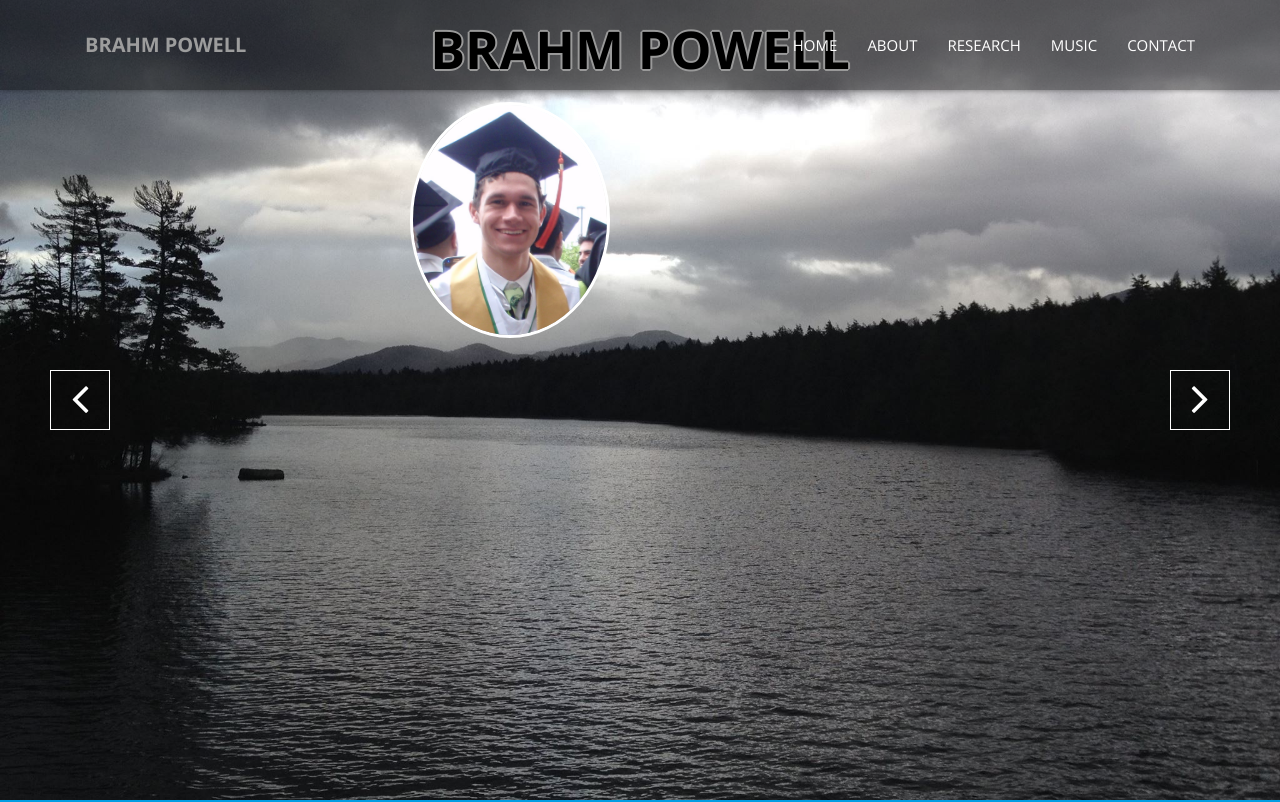
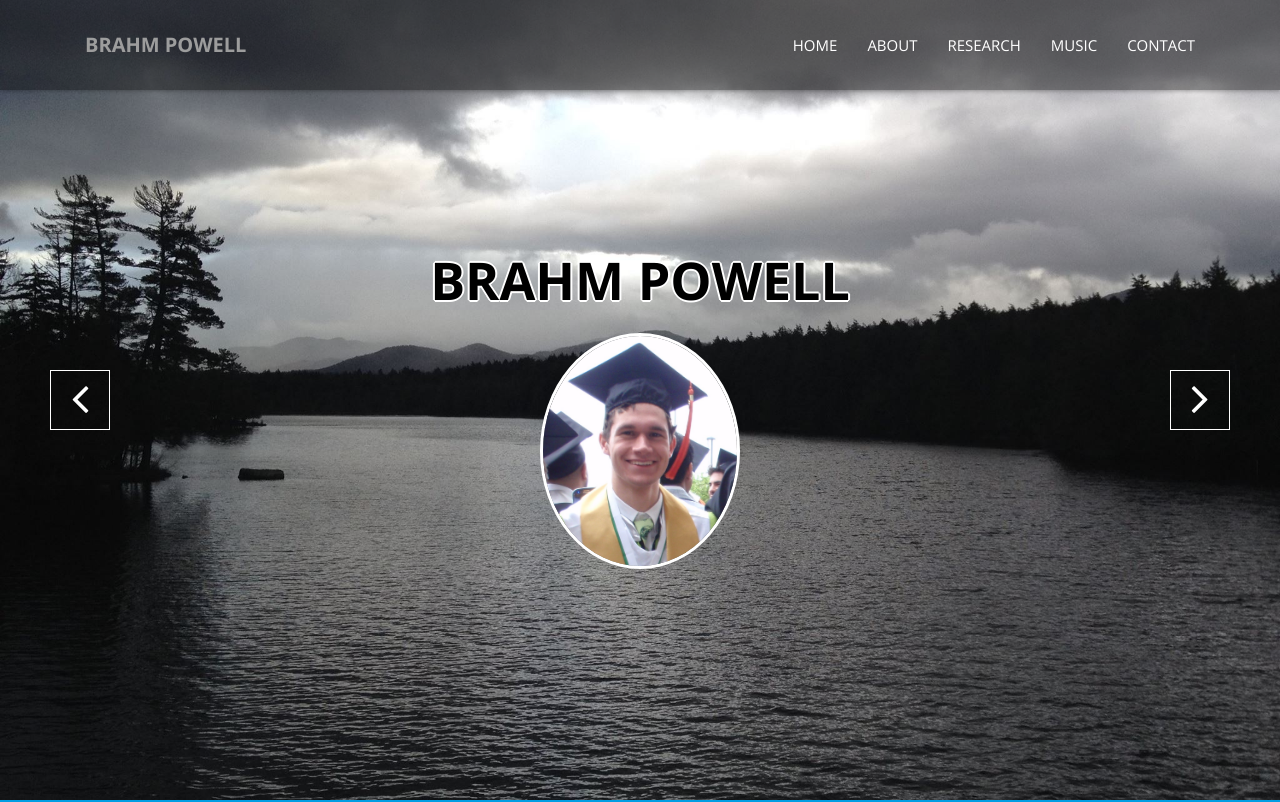
Before and after one commit to brahmpowell/brahmpowell.github.io, a plain HTML site: page index.html in a window 1280 px wide. Shown: the top 802 px of the page. Drawn offline with nearby package versions, Linux system fonts and the light colour scheme; some packages are replaced by stand-ins of ours.

Commit message:
Attempt to fix floating image behavior

```diff
--- a/css/main.css
+++ b/css/main.css
@@ -352,20 +352,25 @@ h1.navbar-brand {
 
 .slide-caption {
     color: #337ab7; /*#fff*/
-    display: table;
+    /*display: table;*/
     height: 100%;
     left: 0;
     min-height: 100%;
     position: absolute;
     text-align: center;
+	/**/
+    display: flex;
+    align-items: center;
+    justify-content: center;
+	/**/
     top: 0;
     width: 100%;
     z-index: 11;
 }
 
-.slide-caption .caption-content {
-    vertical-align: middle;
-    display: table-cell;
+.slide-caption.caption-content { /*space in between?????*/
+    /*vertical-align: middle;*/
+    /*display: table-cell;*/
     /*display: inline-block;*/
     display: inline-grid;
     width: max-content;
```
